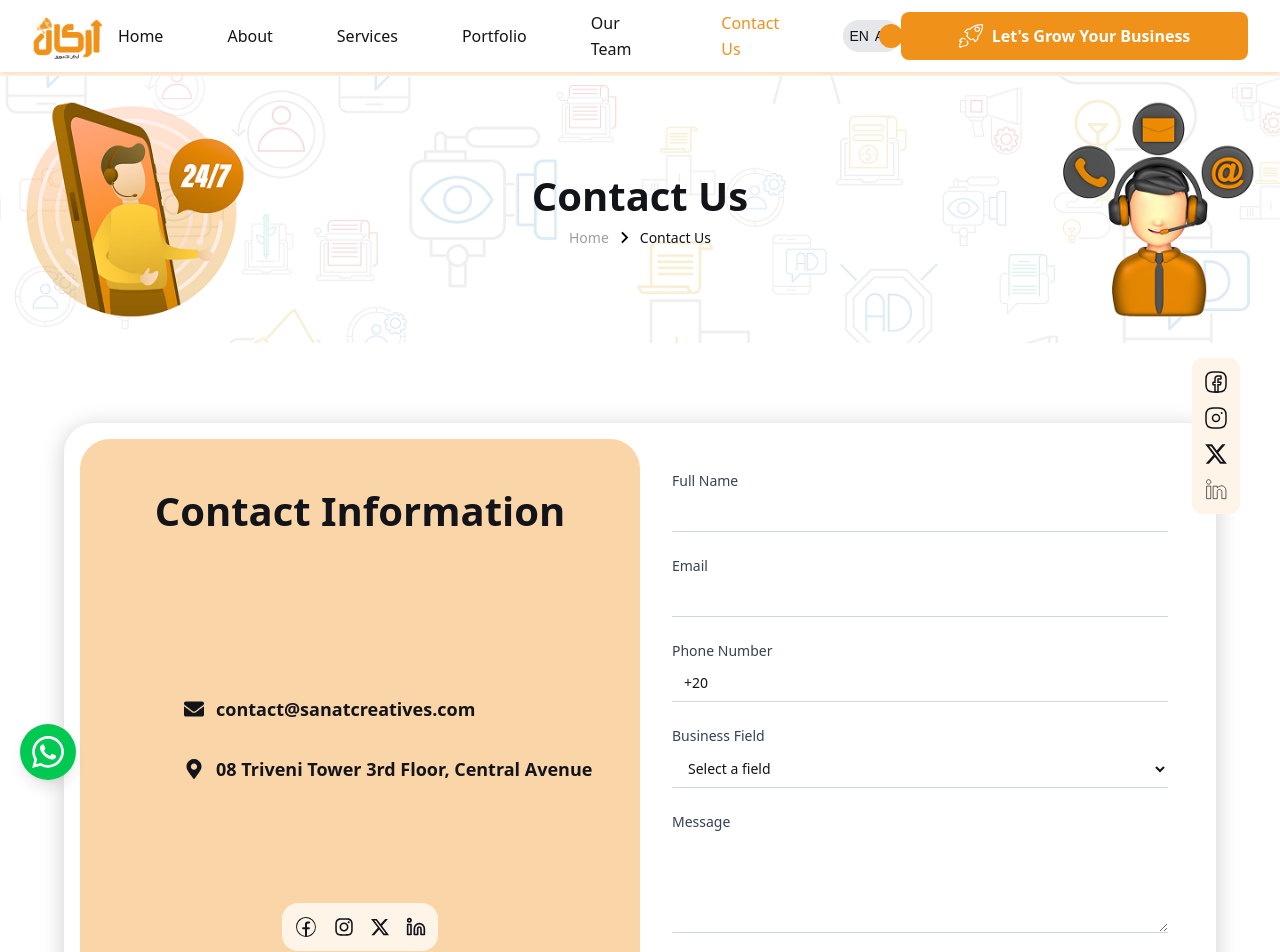
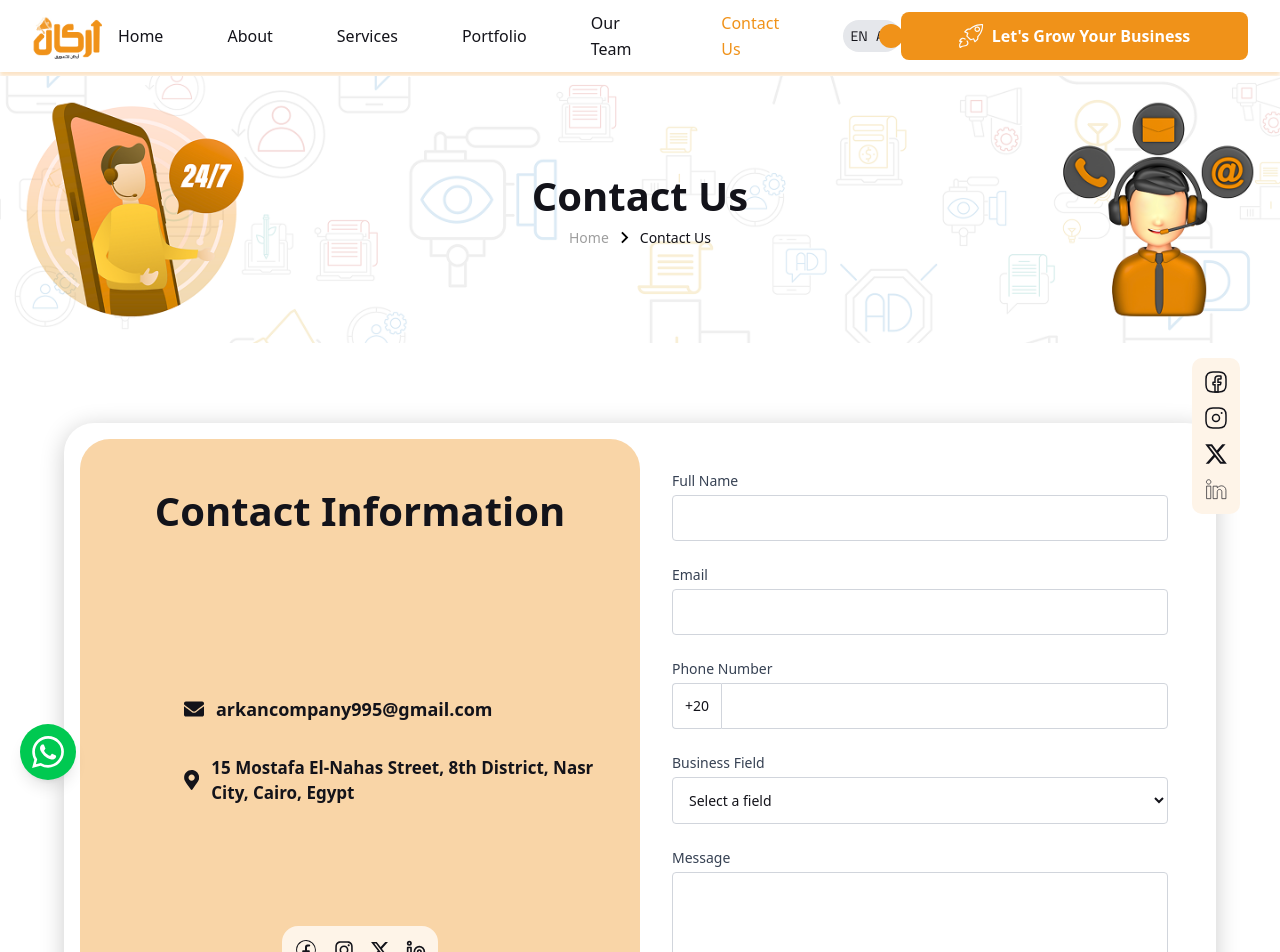
Before and after one commit to BEMO2002/Arkan, a React (Vite) app: page /contact in a window 1280 px wide. Shown: the top 952 px of the page. Built offline with nearby package versions, Linux system fonts and the light colour scheme.

Commit message:
enhance in translate

```diff
--- a/src/ContactPage/ContactForm.jsx
+++ b/src/ContactPage/ContactForm.jsx
@@ -12,7 +12,7 @@ import { FiLinkedin } from "react-icons/fi";
 import axios from "axios";
 import { toast, ToastContainer } from "react-toastify";
 import "react-toastify/dist/ReactToastify.css";
-
+import { Link } from "react-router-dom";
 const ContactForm = () => {
   const businessFields = [
     "SEO Optimization",
@@ -34,6 +34,7 @@ const ContactForm = () => {
     Email: "",
   });
   const [isLoading, setIsLoading] = useState(false);
+  const [errors, setErrors] = useState({});
 
   const handleChange = (e) => {
     const { id, value } = e.target;
@@ -44,35 +45,36 @@ const ContactForm = () => {
   };
 
   const validateForm = () => {
+    const newErrors = {};
     if (!formData.Name.trim()) {
-      toast.error("Name is required.", {
-        position: "top-right",
-        autoClose: 3000,
-      });
-      return false;
+      newErrors.Name = "Name is required.";
+    }
+    if (!formData.Email.trim()) {
+      newErrors.Email = "Email is required.";
+    } else {
+      const emailRegex = /^[^\s@]+@[^\s@]+\.[^\s@]+$/;
+      if (!emailRegex.test(formData.Email)) {
+        newErrors.Email = "Please enter a valid email address.";
+      }
     }
     if (!formData.PhoneNumber.trim()) {
-      toast.error("Phone Number is required.", {
-        position: "top-right",
-        autoClose: 3000,
-      });
-      return false;
+      newErrors.PhoneNumber = "Phone Number is required.";
+    } else {
+      const phoneRegex = /^\d{9,15}$/;
+      if (!phoneRegex.test(formData.PhoneNumber)) {
+        newErrors.PhoneNumber = "Phone Number must be 9-15 digits.";
+      }
     }
     if (!formData.BusinessField) {
-      toast.error("Business Field is required.", {
-        position: "top-right",
-        autoClose: 3000,
-      });
-      return false;
+      newErrors.BusinessField = "Business Field is required.";
     }
     if (!formData.Message.trim()) {
-      toast.error("Message is required.", {
-        position: "top-right",
-        autoClose: 3000,
-      });
-      return false;
+      newErrors.Message = "Message is required.";
+    } else if (formData.Message.trim().length < 10) {
+      newErrors.Message = "Message must be at least 10 characters.";
     }
-    return true;
+    setErrors(newErrors);
+    return Object.keys(newErrors).length === 0;
   };
 
   const handleSubmit = async (e) => {
@@ -80,6 +82,8 @@ const ContactForm = () => {
 
     if (!validateForm()) {
       return;
+    } else {
+      setErrors({});
     }
 
     setIsLoading(true);
@@ -114,7 +118,7 @@ const ContactForm = () => {
         });
       }
     } catch (error) {
-      console.error("API error:", error.response?.data || error.message); // Debugging log
+      console.error("API error:", error.response?.data || error.message);
       toast.error(
         error.response?.data?.message ||
           "Failed to send message. Please try again.",
@@ -146,23 +150,32 @@ const ContactForm = () => {
               <div className="mb-8 flex items-center justify-start ml-20 gap-3">
                 <FaEnvelope className="text-xl" />
                 <p className="text-base sm:text-lg font-semibold">
-                  contact@sanatcreatives.com
+                  arkancompany995@gmail.com
                 </p>
               </div>
 
               <div className="mb-8 flex items-center justify-start ml-20 gap-3">
                 <FaMapMarkerAlt className="text-xl" />
-                <p className="text-base sm:text-lg font-semibold">
-                  08 Triveni Tower 3rd Floor, Central Avenue
+                <p className="text-base md:text-[17px] font-semibold">
+                  15 Mostafa El-Nahas Street, 8th District, Nasr City, Cairo,
+                  Egypt
                 </p>
               </div>
             </div>
 
             <div className="flex items-center w-fit mx-auto mt-30 justify-center   p-3 bg-[#FEF4E8] rounded-[16px] space-x-4">
-              <CiFacebook className="w-6 h-6 hover:text-gray-600 cursor-pointer" />
-              <FaInstagram className="w-5 h-5 hover:text-gray-600 cursor-pointer" />
-              <FaXTwitter className="w-5 h-5 hover:text-gray-600 cursor-pointer" />
-              <FiLinkedin className="w-5 h-5 hover:text-gray-600 cursor-pointer" />
+              <Link to="https://www.facebook.com/share/1BnqRzJ4zh/">
+                <CiFacebook className="w-6 h-6 hover:text-gray-600 cursor-pointer" />
+              </Link>
+              <Link to="https://www.instagram.com/arkan220a/">
+                <FaInstagram className="w-5 h-5 hover:text-gray-600 cursor-pointer" />
+              </Link>
+              <Link to="https://x.com/Arkan227286">
+                <FaXTwitter className="w-5 h-5 hover:text-gray-600 cursor-pointer" />
+              </Link>
+              <Link to="https://www.linkedin.com/company/arkan-company22">
+                <FiLinkedin className="w-5 h-5 hover:text-gray-600 cursor-pointer" />
+              </Link>
             </div>
           </div>
 
@@ -181,9 +194,12 @@ const ContactForm = () => {
                   id="fullName"
                   value={formData.Name}
                   onChange={handleChange}
-                  className="w-full px-3 py-2 border-0 border-b border-gray-300 focus:ring-0 focus:outline-0 bg-transparent text-sm sm:text-base"
+                  className="w-full px-3 py-3 border-1 rounded border-gray-300 focus:ring-0 focus:outline-0 bg-transparent text-sm sm:text-base"
                   required
                 />
+                {errors.Name && (
+                  <p className="text-red-500 text-xs mt-1">{errors.Name}</p>
+                )}
               </div>
 
               <div className="mb-6">
@@ -198,8 +214,11 @@ const ContactForm = () => {
                   id="Email"
                   value={formData.Email}
                   onChange={handleChange}
-                  className="w-full px-3 py-2 border-0 border-b border-gray-300 focus:ring-0 focus:outline-0 bg-transparent text-sm sm:text-base"
+                  className="w-full px-3 py-3 border-1 rounded  border-gray-300 focus:ring-0 focus:outline-0 bg-transparent text-sm sm:text-base"
                 />
+                {errors.Email && (
+                  <p className="text-red-500 text-xs mt-1">{errors.Email}</p>
+                )}
               </div>
 
               <div className="mb-6">
@@ -210,7 +229,7 @@ const ContactForm = () => {
                   Phone Number
                 </label>
                 <div className="flex items-center">
-                  <span className="px-3 py-2 border-0 border-b border-gray-300 text-sm sm:text-base">
+                  <span className="px-3  py-3 border-1 border-r-0 rounded-tr-none rounded-br-none rounded border-gray-300 text-sm sm:text-base">
                     +20
                   </span>
                   <input
@@ -218,10 +237,13 @@ const ContactForm = () => {
                     id="PhoneNumber"
                     value={formData.PhoneNumber}
                     onChange={handleChange}
-                    className="flex-1 px-3 py-2 border-0 border-b border-gray-300 focus:ring-0 focus:outline-0 bg-transparent text-sm sm:text-base"
+                    className="flex-1 px-3 py-3 border-1 rounded rounded-tl-none rounded-bl-none border-gray-300 focus:ring-0 focus:outline-0 bg-transparent text-sm sm:text-base"
                     required
                   />
                 </div>
+                {errors.PhoneNumber && (
+                  <p className="text-red-500 text-xs mt-1">{errors.PhoneNumber}</p>
+                )}
               </div>
 
               <div className="mb-6">
@@ -235,7 +257,7 @@ const ContactForm = () => {
                   id="BusinessField"
                   value={formData.BusinessField}
                   onChange={handleChange}
-                  className="w-full px-3 py-2 border-0 border-b border-gray-300 focus:ring-0 focus:outline-0 bg-transparent text-sm sm:text-base"
+                  className="w-full px-3 py-3 border-1 rounded border-gray-300 focus:ring-0 focus:outline-0 bg-transparent text-sm sm:text-base"
                   required
                 >
                   <option value="">Select a field</option>
@@ -245,6 +267,9 @@ const ContactForm = () => {
                     </option>
                   ))}
                 </select>
+                {errors.BusinessField && (
+                  <p className="text-red-500 text-xs mt-1">{errors.BusinessField}</p>
+                )}
               </div>
 
               <div className="mb-8">
@@ -259,9 +284,12 @@ const ContactForm = () => {
                   rows="4"
                   value={formData.Message}
                   onChange={handleChange}
-                  className="w-full px-3 py-2 border-0 border-b border-gray-300 focus:ring-0 focus:outline-0 bg-transparent text-sm sm:text-base"
+                  className="w-full px-3 py-3 border-1 rounded border-gray-300 focus:ring-0 focus:outline-0 bg-transparent text-sm sm:text-base"
                   required
                 ></textarea>
+                {errors.Message && (
+                  <p className="text-red-500 text-xs mt-1">{errors.Message}</p>
+                )}
               </div>
 
               <button
--- a/src/Locales/ar/translation.json
+++ b/src/Locales/ar/translation.json
@@ -96,7 +96,7 @@
     "contacts": {
       "title": "اتصل بنا",
       "address": "15 شارع مصطفى النحاس ، الحى الثامن ،مدينة نصر،القاهرة،مصر",
-      "email": "neveeh.simmons@example.com",
+      "email": "arkancompany995@gmail.com",
       "hours": "9 صباحًا : 5 عصرا",
       "phone": "201221490232+"
     },
@@ -137,7 +137,7 @@
   },
   "aboutOne": {
     "section1": {
-      "title": "Who we are",
+      "title": "من نحن",
       "imageAlt": "About our company",
       "heading": {
         "line1": "نحن من سيجدد نظرتك",
@@ -202,6 +202,16 @@
       "description": "نبدأ بأبحاث التسويق ، ونشارك دراسات الحالة التي توضح أنك تصل إلى الأهداف بشكل أسرع.",
       "iconAlt": "أيقونة تحليل"
     }
+  },
+  "services": {
+    "header": {
+      "title": "خدماتنا",
+      "imageAlt": "About page header image"
+    }
+  },
+  "breadServices": {
+    "home": "الرئيسية",
+    "Services": "خدماتنا"
   },
   "who": {
     "title": "من نحن",
--- a/src/Locales/en/translation.json
+++ b/src/Locales/en/translation.json
@@ -94,7 +94,7 @@
     "contacts": {
       "title": "Contacts",
       "address": "15 Mostafa El-Nahas Street, 8th District, Nasr City, Cairo, Egypt",
-      "email": "neveeh.simmons@example.com",
+      "email": "arkancompany995@gmail.com",
       "hours": "5 pm : 9 am",
       "phone": "+201221490232"
     },
--- a/src/components/SideBarDashboard.jsx
+++ b/src/components/SideBarDashboard.jsx
@@ -4,7 +4,6 @@ import {
   FaProjectDiagram,
   FaEnvelope,
   FaPlus,
-  FaSignOutAlt,
   FaUser,
 } from "react-icons/fa";
 import logo from "../assets/home/logo(arkan).png";
@@ -38,7 +37,7 @@ const SideBarDashboard = () => {
           <div className="px-4 py-3 border-b border-gray-200">
             <div className="flex items-center gap-3">
               <div className="w-8 h-8 bg-base rounded-full flex items-center justify-center">
-                <FaUser className="text-primary text-sm" />
+                <FaUser className="text-primary text-sm" />{" "}
               </div>
               <div>
                 <p className="text-sm font-medium text-gray-900">
--- a/src/index.css
+++ b/src/index.css
@@ -1,6 +1,6 @@
+@import url('https://fonts.googleapis.com/css2?family=Cairo:wght@400;700&display=swap');
 @import "tailwindcss";
 
-@import url('https://fonts.googleapis.com/css2?family=Cairo:wght@400;700&display=swap');
 
 
 
```
